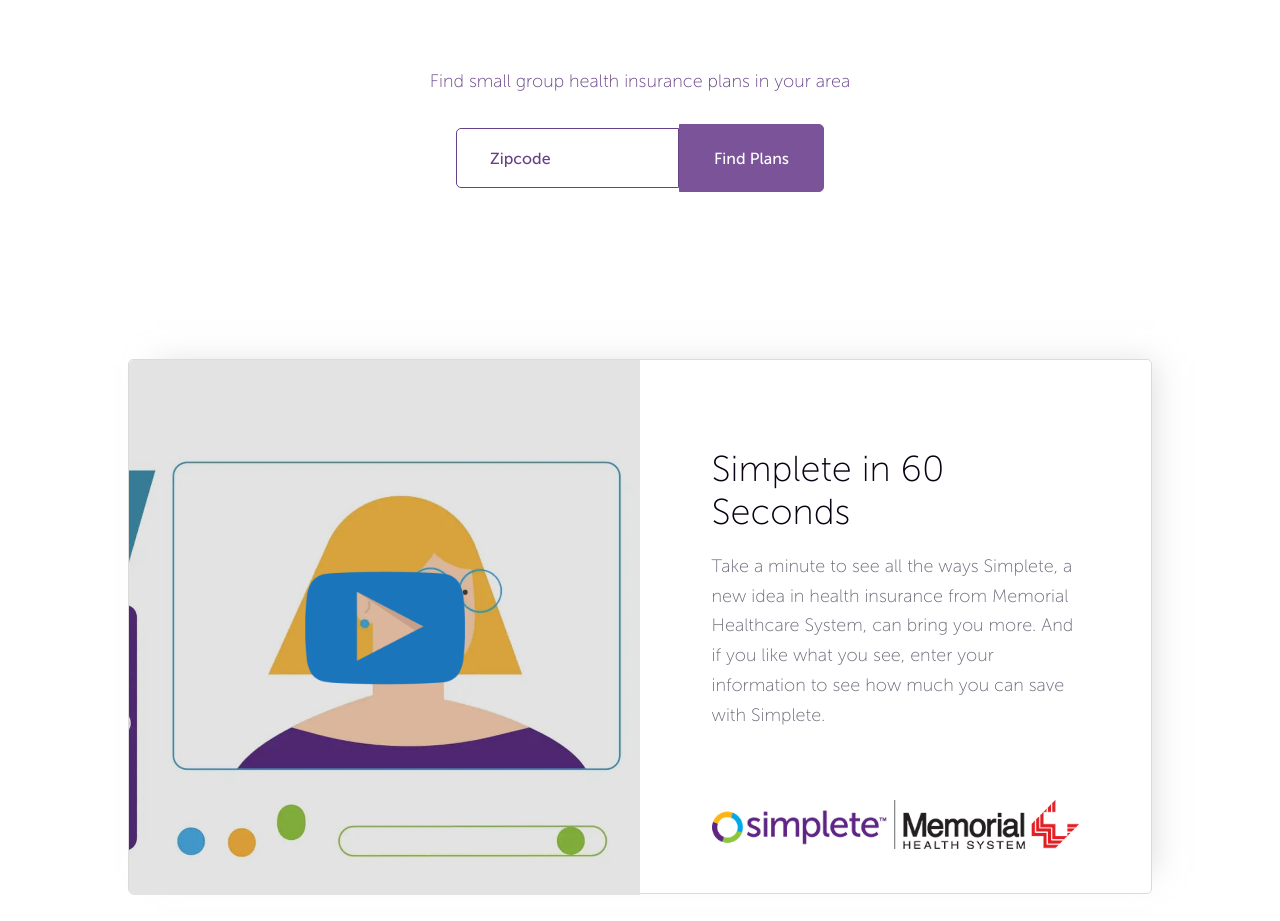
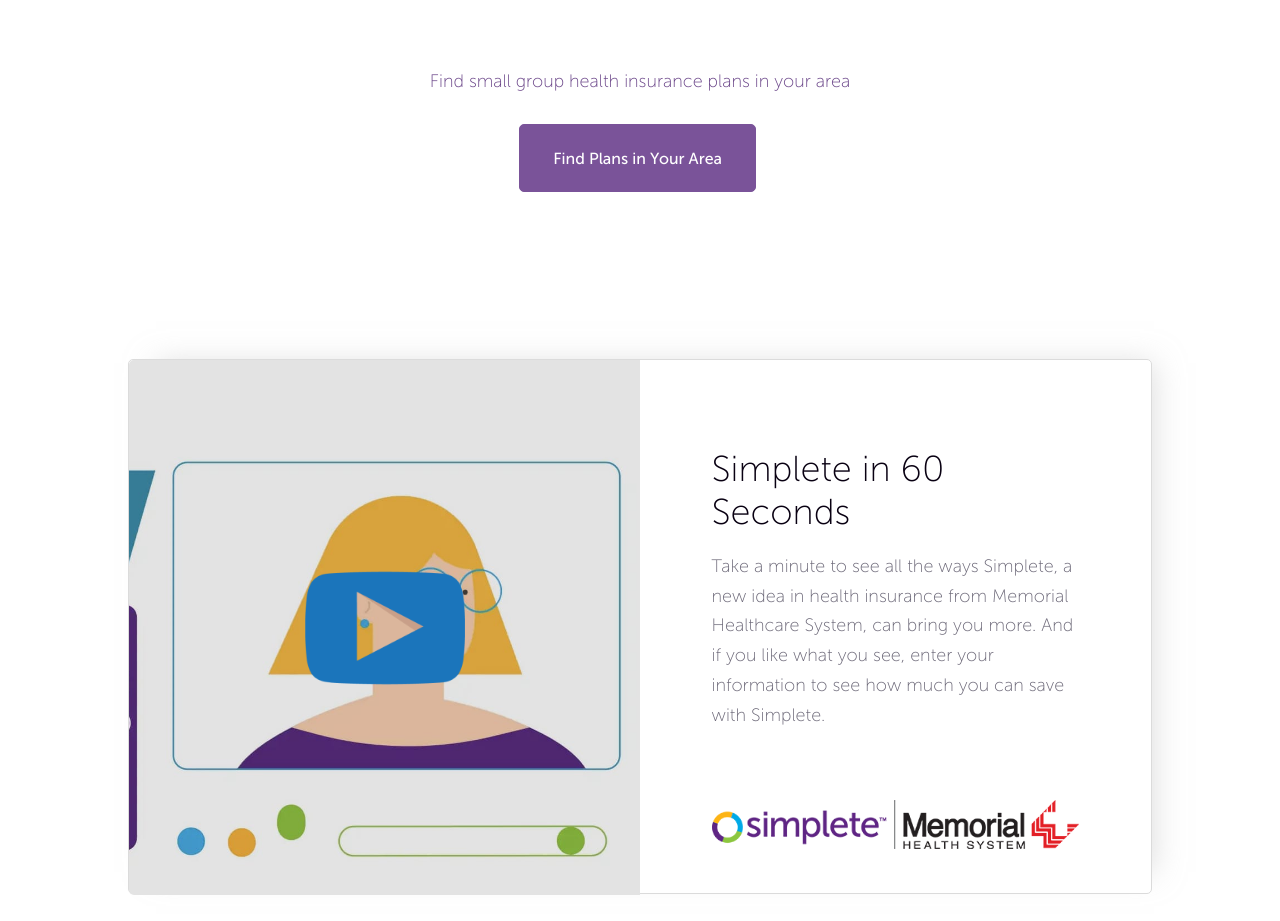
Before and after one commit to danielschung/meetsimplete, a plain HTML site: page index.html in a window 1280 px wide. Shown: the part 1220-2141 px from the top of the page. Drawn offline with nearby package versions, Linux system fonts and the light colour scheme.

Commit message:
changed button in intro and deleted zipcode input

```diff
--- a/index.html
+++ b/index.html
@@ -91,8 +91,7 @@
 				<p class="intro-text">Simplete is a simple solution for complete coverage. Through a partnership with Health Alliance, Simplete puts the power of insurance decisions in the hands of Memorial, a trusted healthcare leader, to help decrease costs and provide patients better, more convenient care.</p>
 				<p class="zip-text">Find small group health insurance plans in your area</p>
 				<div class="zip-container">
-					<input class="intro-input" type="text" name="zipcode" placeholder="Zipcode" onfocus="this.placeholder = ''" onblur="this.placeholder = 'Zipcode'">
-					<button class="zipcode-button">Find Plans</button>
+					<a href="#root"><button class="zipcode-button">Find Plans in Your Area</button></a>
 				</div>
 			</div>
 		</div>
--- a/styles/scss/intro.scss
+++ b/styles/scss/intro.scss
@@ -23,37 +23,36 @@
 	padding:0;
 }
 
-input.intro-input {
-	border:1px solid $purple;
-	border-radius:0.3125em 0 0 0.3125em;
-	height:3.75em;
-	padding-left:2.0625em;
-	width:35%;
-}
+// input.intro-input {
+// 	border:1px solid $purple;
+// 	border-radius:0.3125em 0 0 0.3125em;
+// 	height:3.75em;
+// 	padding-left:2.0625em;
+// 	width:35%;
+// }
 
-input[type="text"].intro-input {
-	color:$purple;
-	font-family:$strong;
-	font-size:1em;
-	padding-left:2.0625em;
-}
+// input[type="text"].intro-input {
+// 	color:$purple;
+// 	font-family:$strong;
+// 	font-size:1em;
+// 	padding-left:2.0625em;
+// }
 
-input.intro-input::placeholder {
-	color:$purple;
-}
+// input.intro-input::placeholder {
+// 	color:$purple;
+// }
 
-input:focus, button:focus {
-	outline:0;
-}
+// input:focus, button:focus {
+// 	outline:0;
+// }
 
 button.zipcode-button {
 	background-color:$purple-clear;
 	border:1px solid $purple-clear;
-	border-radius:0 0.3125em 0.3125em 0;
+	border-radius:0.3125em;
 	color:$white;
 	font-family:$strong;
 	padding:1.3125em 2.0625em;
-	width:145px;
 	margin-left:-0.3em;
 	@extend .hover;
 }
```
Also changed, not shown: styles/css/intro.css, 3 other files.
